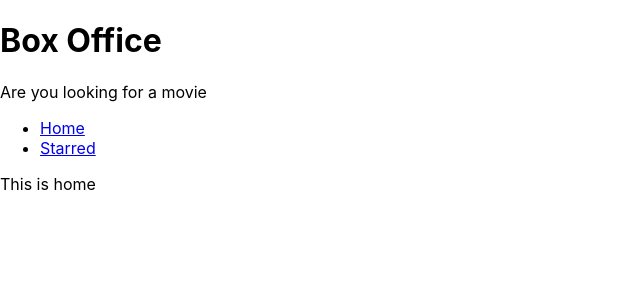
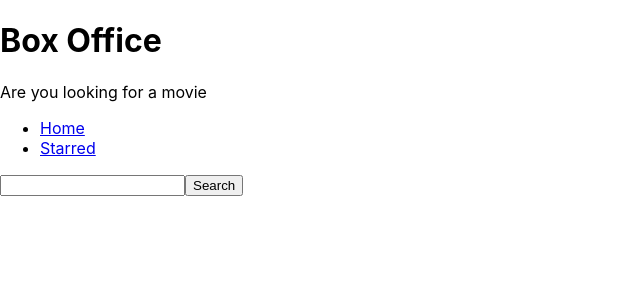
Before and after one commit to shivapasunuri/box-office, a React (Create React App) app: page / in a window 1280 px wide. Shown: the top 300 px of the page, without its empty margins (0-640 px from the left). Built offline with nearby package versions, Linux system fonts and the light colour scheme.

Commit message:
Added input search bar and fetched the results

```diff
--- a/src/pages/Home.jsx
+++ b/src/pages/Home.jsx
@@ -1,8 +1,40 @@
-import React from "react";
+import React, { useState } from "react";
 import MainPageLayout from "../components/MainPageLayout";
 
 const Home = () => {
-  return <MainPageLayout> This is home </MainPageLayout>;
+  const [input, setInput] = useState("");
+
+  const onSearch = () => {
+    // https://api.tvmaze.com/search/shows?q=lucifer
+    fetch(`https://api.tvmaze.com/search/shows?q=${input}`).then((resp) =>
+      resp.json().then((result) => {
+        console.log(result);
+      })
+    );
+  };
+
+  const onInputChange = (event) => {
+    setInput(event.target.value);
+  };
+
+  const onKeyDown = (e) => {
+    if (e.keyCode === 13) {
+      onSearch();
+    }
+  };
+  return (
+    <MainPageLayout>
+      <input
+        type="text"
+        onChange={onInputChange}
+        onKeyDown={onKeyDown}
+        value={input}
+      />
+      <button type="button" onClick={onSearch}>
+        Search
+      </button>
+    </MainPageLayout>
+  );
 };
 
 export default Home;
```
